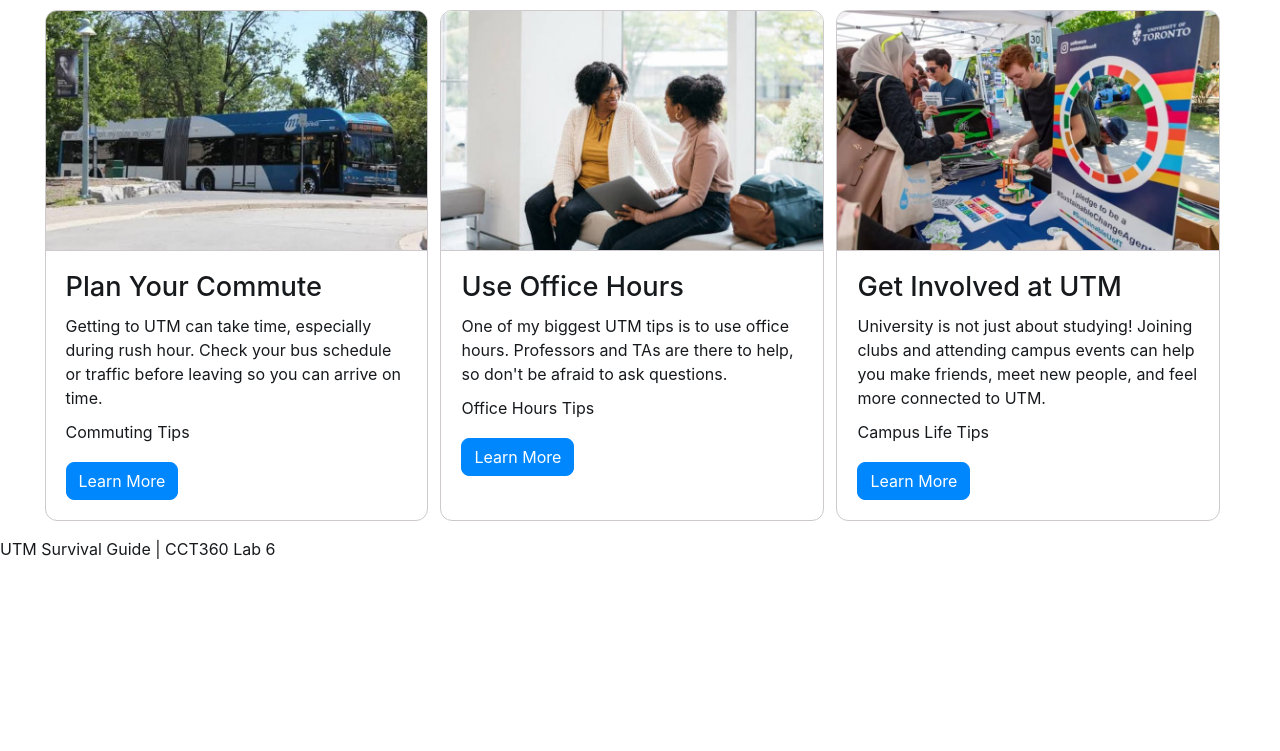
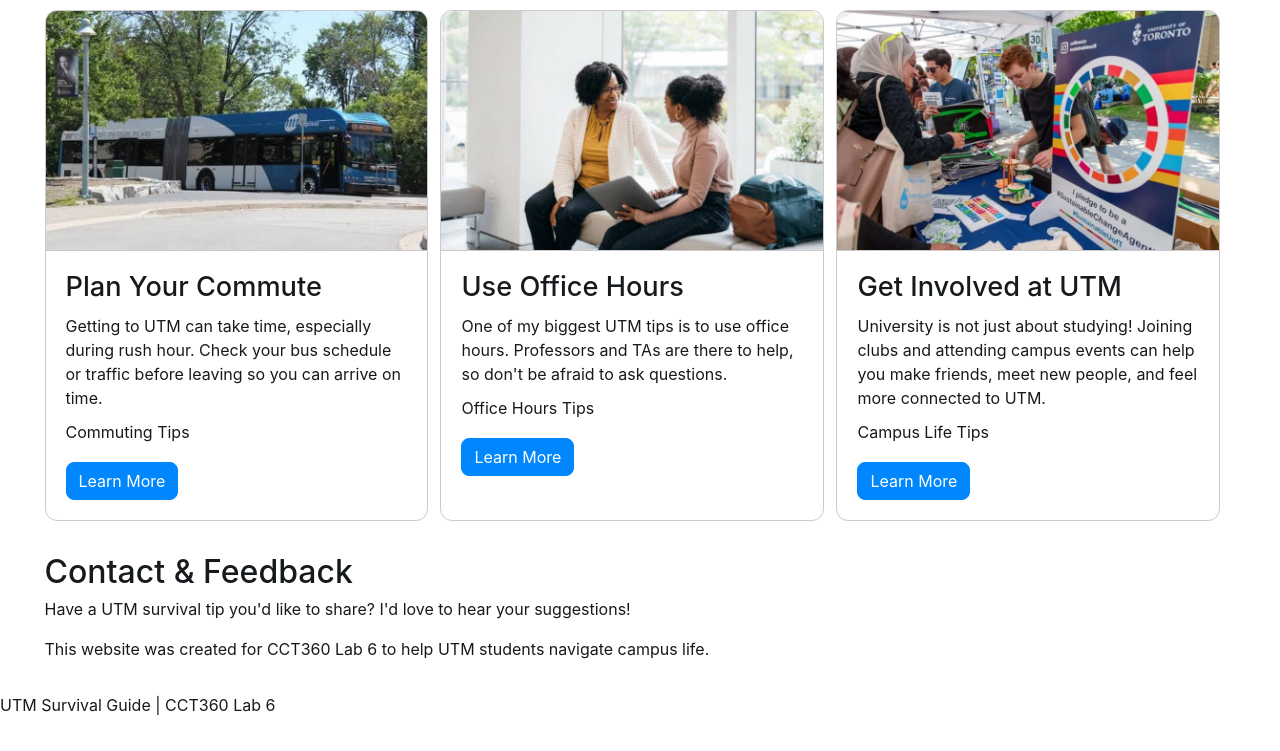
Before and after one commit to sumairar-hub/Lab-6, a plain HTML site: page index.html in a window 1280 px wide. Shown: the part 1286-2037 px from the top of the page. Drawn offline with Linux system fonts and the light colour scheme.

Commit message:
Fix Contact navigation and add contact section

```diff
--- a/index.html
+++ b/index.html
@@ -54,7 +54,7 @@
           </li>
 
           <li class="nav-item">
-            <a class="nav-link" href="contact.html">Contact</a>
+            <a class="nav-link" href="#contact">Contact</a>
           </li>
 
         </ul>
@@ -596,6 +596,21 @@
 
 </main>
 
+<!-- Contact Section -->
+<section id="contact" class="container py-5">
+  <h2>Contact & Feedback</h2>
+
+  <p>
+    Have a UTM survival tip you'd like to share?
+    I'd love to hear your suggestions!
+  </p>
+
+  <p>
+    This website was created for CCT360 Lab 6
+    to help UTM students navigate campus life.
+  </p>
+</section>
+
 
   <footer>
     <p>UTM Survival Guide | CCT360 Lab 6</p>
```
